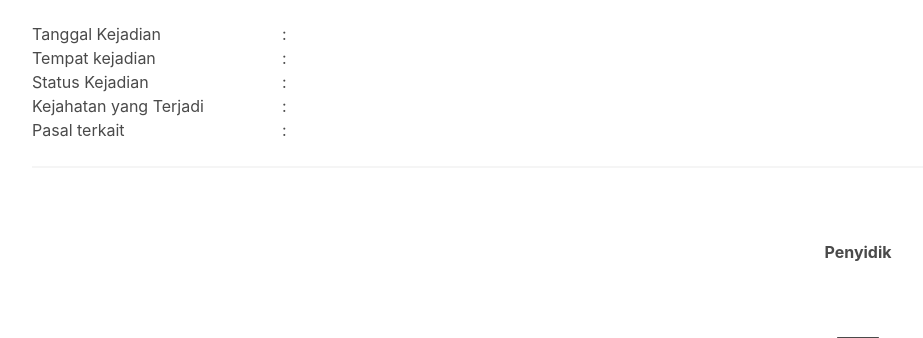
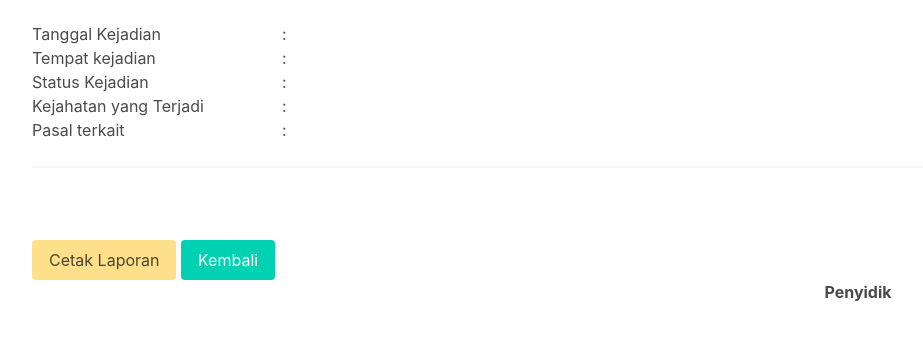
Before and after one commit to NediaPutrii/kepolisian, a PHP site: page /view/haldetail.php?id=1 in a window 1280 px wide. Shown: the part 1130-1468 px from the top of the page, without its empty margins (32-955 px from the left). Run offline with PHP 8.4, Linux system fonts and the light colour scheme; data comes from the database, SQL or seed files in the repository; data that the repository does not hold is empty; some libraries are stand-ins or nearby versions.

Commit message:
Update haldetail.php
masukin tombol cektak laporan

```diff
--- a/ole/view/haldetail.php
+++ b/ole/view/haldetail.php
@@ -173,8 +173,14 @@
                     <td>: <?php echo $data['pasal'] ?></td>
                 </tr>
            </table>
+           <hr><br><br>
 
-           <hr><br><br>
+           <div>
+           <a href="../laporan/cetaklaporan.php?id=<?php echo $no_lapkejadian;?>" class="button is-warning"><i class="fas fa-edit fa-sm"></i>Cetak Laporan</a href=""></a>
+           <a class="button is-primary" href="halamantampil.php">Kembali</a>
+           </div>
+
+
            <div  class="container" id="penyidik" style="margin-right:100px;margin-left:600px;text-align:center;" >
 
                 <b>Penyidik</b>
@@ -187,5 +193,6 @@
     <br><br>
 
 
+
     </body>
 </html>
```
